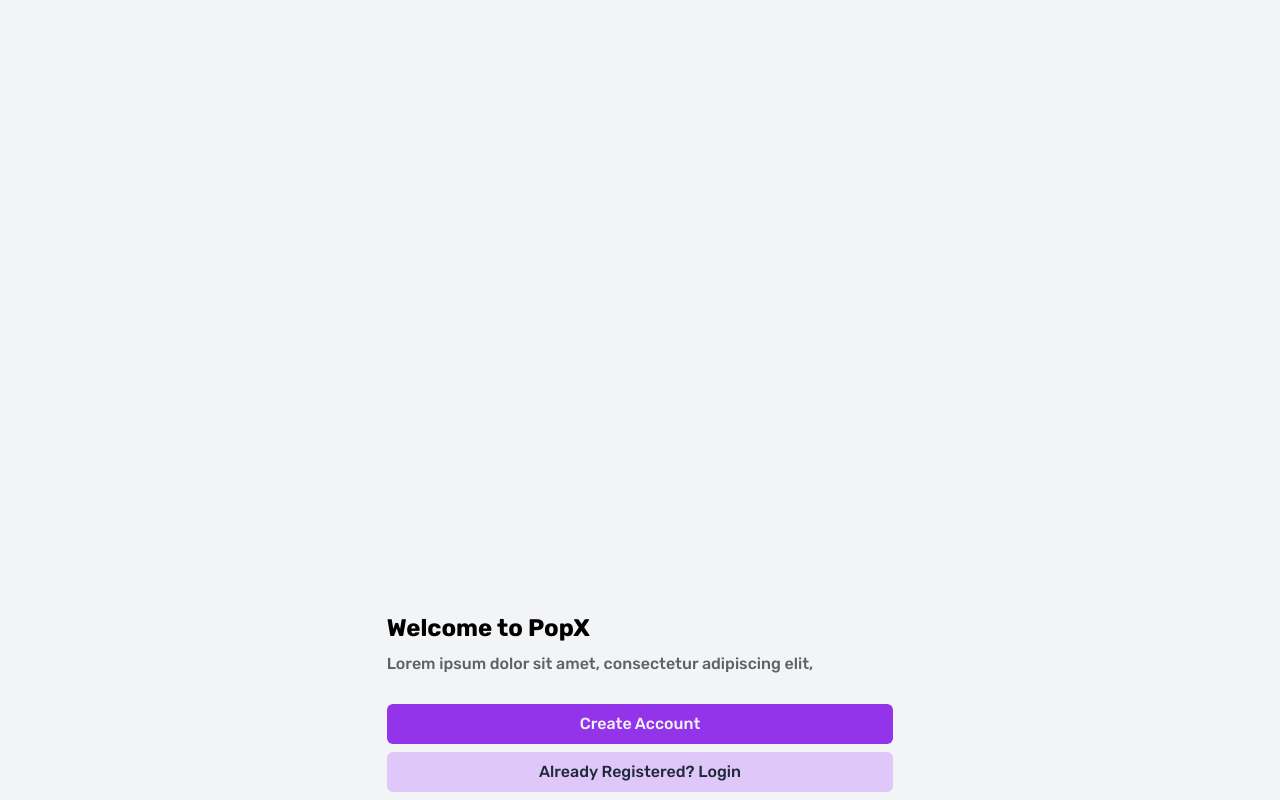
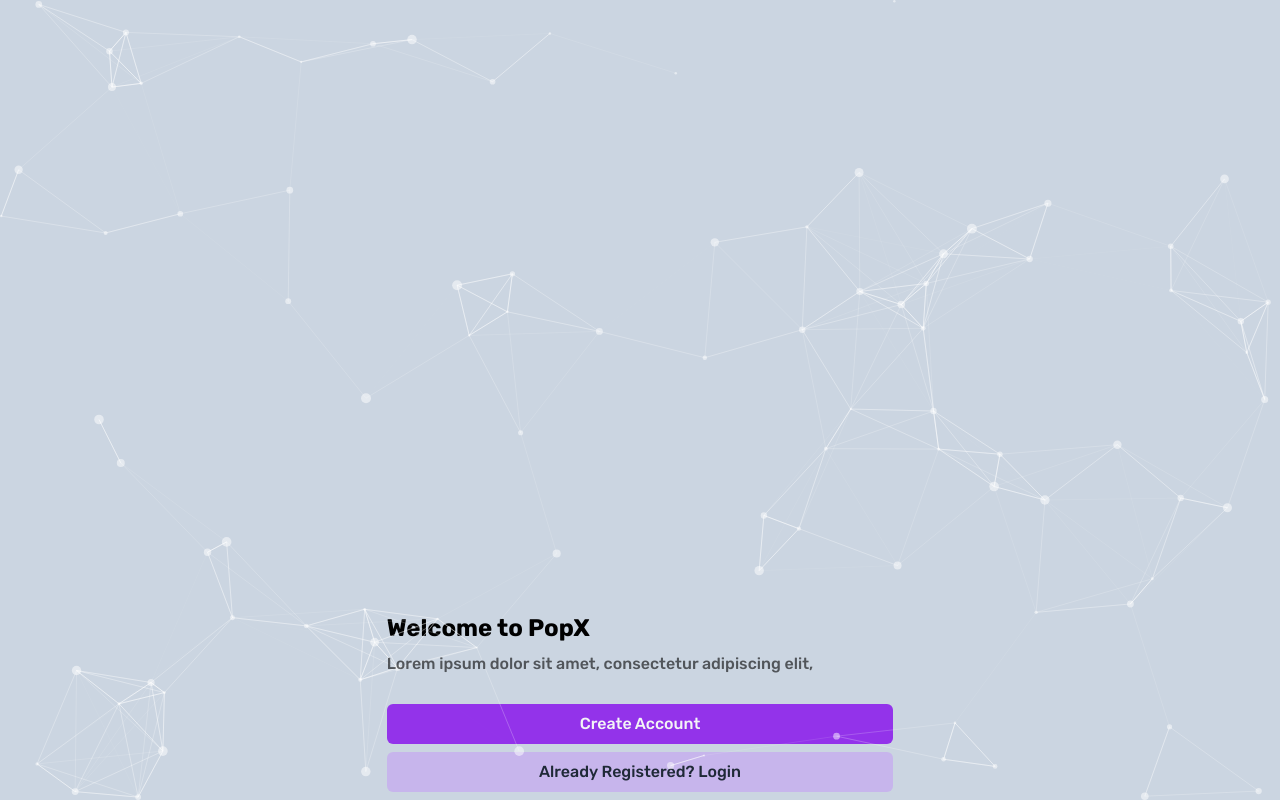
Before and after one commit to naimur2001/educase-task1, a React (Vite) app in the folder js-dev/: page / in a window 1280 px wide. Built offline with nearby package versions, Linux system fonts and the light colour scheme.

Commit message:
particle js and few updated

```diff
--- a/js-dev/package.json
+++ b/js-dev/package.json
@@ -14,8 +14,11 @@
     "match-sorter": "^6.3.1",
     "react": "^18.2.0",
     "react-dom": "^18.2.0",
+    "react-particles": "^2.12.2",
     "react-router-dom": "^6.15.0",
-    "sort-by": "^1.2.0"
+    "react-tsparticles": "^2.12.2",
+    "sort-by": "^1.2.0",
+    "tsparticles": "^2.12.0"
   },
   "devDependencies": {
     "@types/react": "^18.2.15",
--- a/js-dev/src/Components/LandingPage.jsx
+++ b/js-dev/src/Components/LandingPage.jsx
@@ -1,11 +1,14 @@
 import React from 'react';
 import { Link } from 'react-router-dom';
+import Particle from './Particle';
 
 const LandingPage = () => {
   return (
  <div>
+ <Particle>
 
-     <div className='flex justify-center items-end min-h-screen pb-2'>
+ </Particle>
+     <div className='flex justify-center items-end min-h-screen pb-2 bg-slate-300'>
     <div className='landing-container font-rubik px-2'>
       {/* heading text */}
      <div className='texts '>
--- a/js-dev/src/Components/LoginPage.jsx
+++ b/js-dev/src/Components/LoginPage.jsx
@@ -31,7 +31,7 @@
   {/* button */}
      <div className='buttons grid grid-cols-1 gap-2'>
 
-<Link to="/login" className='bg-purple-400 text-gray-800
+<Link to="/profile" className='bg-purple-400 text-gray-800
 text-base font-medium bg-opacity-40
 p-2 rounded-md text-center'><button >Login</button></Link>
      </div>
--- /dev/null
+++ b/js-dev/src/Components/Particle.jsx
@@ -0,0 +1,95 @@
+import { useCallback } from "react";
+import Particles from "react-particles";
+
+import { loadSlim } from "tsparticles-slim"; // if you are going to use `loadSlim`, install the
+
+const Particle = () => {
+    const particlesInit = useCallback(async engine => {
+        console.log(engine);
+
+        await loadSlim(engine);
+    }, []);
+
+    const particlesLoaded = useCallback(async container => {
+        await console.log(container);
+    }, []);
+
+    return (
+        <Particles
+            id="tsparticles"
+            init={particlesInit}
+            loaded={particlesLoaded}
+            options={{
+                background: {
+                    color: {
+                        value: "#FF000",
+                    },
+                },
+                fpsLimit: 80,
+                interactivity: {
+                    events: {
+                        onClick: {
+                            enable: true,
+                            mode: "push",
+                        },
+                        onHover: {
+                            enable: true,
+                            mode: "repulse",
+                        },
+                        resize: true,
+                    },
+                    modes: {
+                        push: {
+                            quantity: 4,
+                        },
+                        repulse: {
+                            distance: 200,
+                            duration: 0.4,
+                        },
+                    },
+                },
+                particles: {
+                    color: {
+                        value: "#ffffff",
+                    },
+                    links: {
+                        color: "#ffffff",
+                        distance: 150,
+                        enable: true,
+                        opacity: 0.5,
+                        width: 1,
+                    },
+                    move: {
+                        direction: "none",
+                        enable: true,
+                        outModes: {
+                            default: "bounce",
+                        },
+                        random: false,
+                        speed: 6,
+                        straight: false,
+                    },
+                    number: {
+                        density: {
+                            enable: true,
+                            area: 800,
+                        },
+                        value: 80,
+                    },
+                    opacity: {
+                        value: 0.5,
+                    },
+                    shape: {
+                        type: "circle",
+                    },
+                    size: {
+                        value: { min: 1, max: 5 },
+                    },
+                },
+                detectRetina: true,
+            }}
+        />
+    );
+};
+
+export default Particle ;
--- a/js-dev/src/main.jsx
+++ b/js-dev/src/main.jsx
@@ -1,15 +1,20 @@
 import React from 'react'
 import ReactDOM from 'react-dom/client'
 import App from './App.jsx'
+
 import './index.css'
 import { RouterProvider } from 'react-router-dom'
 import router from './Components/Route.jsx'
 
+
+
 ReactDOM.createRoot(document.getElementById('root')).render(
-  <React.StrictMode>
+ <div>
+   <React.StrictMode>
     <RouterProvider router={router}>
 
     </RouterProvider>
 
-  </React.StrictMode>,
+  </React.StrictMode>
+ </div>,
 )
```
Also changed, not shown: 1 other file (tests, documents, lock files or other folders).
